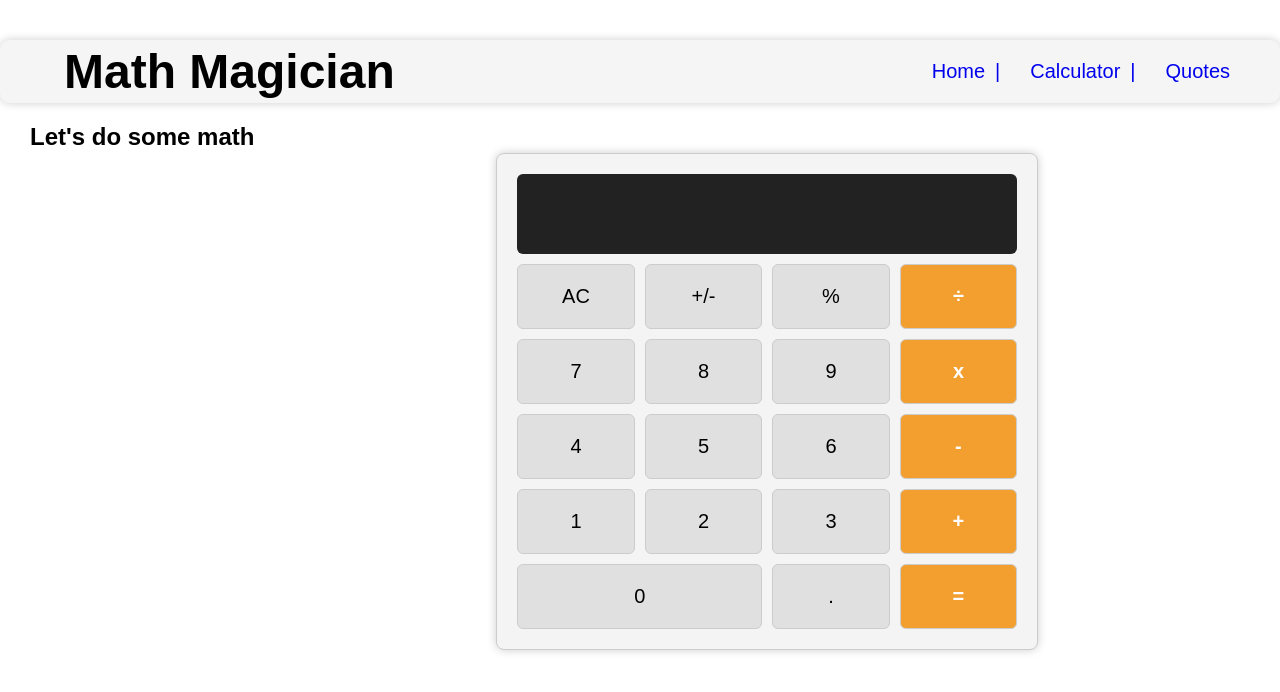
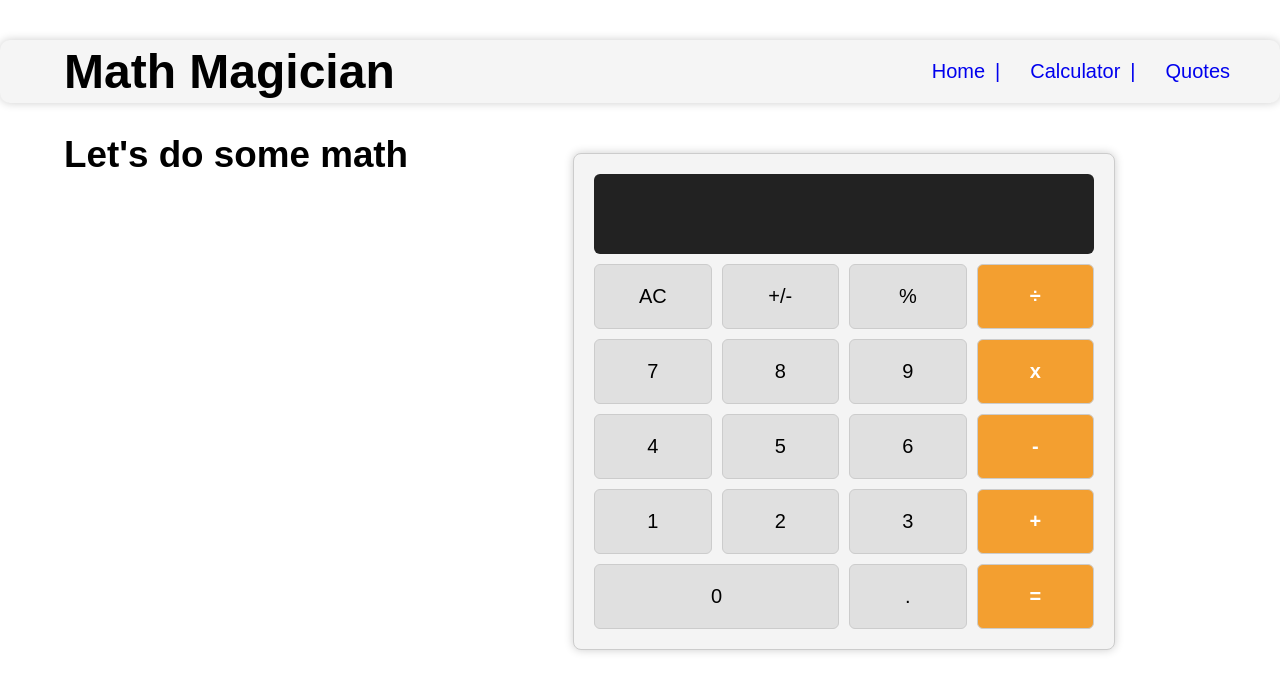
Before and after one commit to Kaiserabbas/math-magician, a React (Create React App) app: page /calculator in a window 1280 px wide. Shown: the top 692 px of the page. Built offline with nearby package versions, Linux system fonts and the light colour scheme.

Commit message:
Build the project with style modifcation

```diff
--- a/src/App.css
+++ b/src/App.css
@@ -48,6 +48,10 @@
   margin-left: 5%;
 }
 
+.home h2 {
+  font-size: 2.3rem;
+}
+
 /* Home Page */
 
 /* Calculator */
@@ -57,16 +61,12 @@
 }
 
 .calculator-text {
-  margin: 0 0 0 30px;
+  margin-left: 5%;
   font-family: poppins, sans-serif;
 }
 
-.calculator-text h1 {
-  font-size: 3rem;
-}
-
 .calculator-text h2 {
-  font-size: 1.5rem;
+  font-size: 2.3rem;
 }
 
 .calculator {
@@ -137,10 +137,9 @@
 
 /* Quote */
 
-.quote-container h1 {
-  margin: 30px 0 0 30px;
+.quote-container {
+  margin: 100px 0 0 0;
   font-family: poppins, sans-serif;
-  font-size: 3rem;
 }
 
 .quote {
@@ -148,7 +147,7 @@
   position: relative;
   width: auto;
   font-style: italic;
-  font-size: 1.5rem;
+  font-size: 2rem;
   text-align: center;
   margin: 50px 150px;
 }
```
